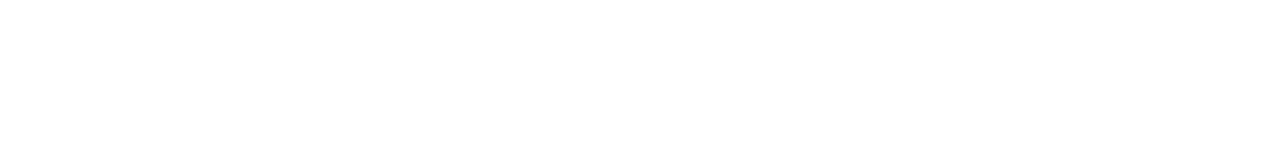
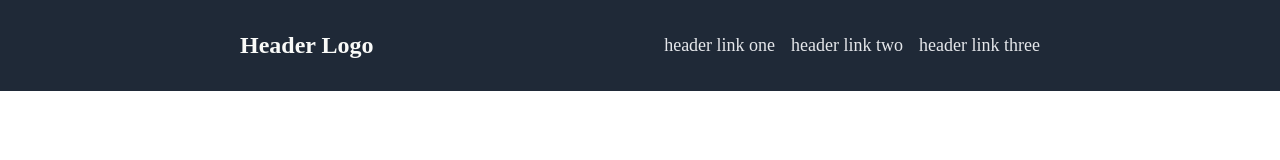
Before and after one commit to GPMS/odin-landing_page, a plain HTML site: page index.html in a window 1280 px wide. Drawn offline with Linux system fonts and the light colour scheme.

Commit message:
Add Header/Navbar

```diff
--- a/index.html
+++ b/index.html
@@ -9,5 +9,13 @@
   <link rel="stylesheet" href="styles.css">
 </head>
 <body>
+  <header class="dark-background">
+    <p class="logo-text">Header Logo</p>
+    <ul>
+      <li><a href="#">header link one</a></li>
+      <li><a href="#">header link two</a></li>
+      <li><a href="#">header link three</a></li>
+    </ul>
+  </header>
 </body>
 </html>
--- a/styles.css
+++ b/styles.css
@@ -0,0 +1,31 @@
+/* Header/Navbar */
+
+.dark-background {
+  background-color: #1f2937;
+  color: #e5e7eb;
+  font-size: 18px;
+}
+
+header {
+  display: flex;
+  justify-content: space-between;
+  align-items: center;
+  padding: 2rem 15rem;
+}
+
+header ul {
+  list-style: none;
+  display: flex;
+  gap: 1rem;
+}
+
+ul a {
+  text-decoration: none;
+  color: #e5e7eb;
+}
+
+.logo-text {
+  font-size: 24px;
+  color: #f9faf8;
+  font-weight: bold;
+}
```
